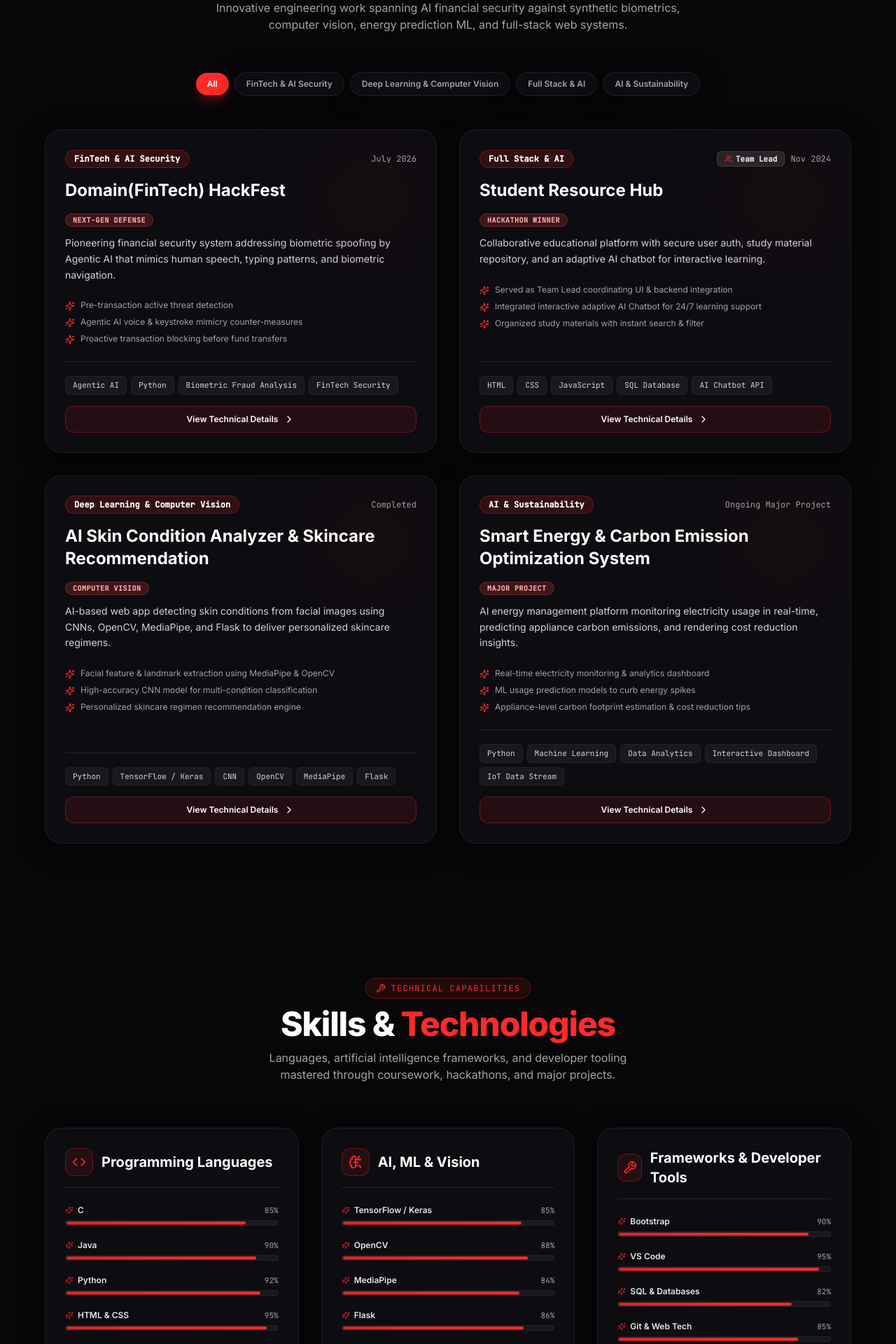
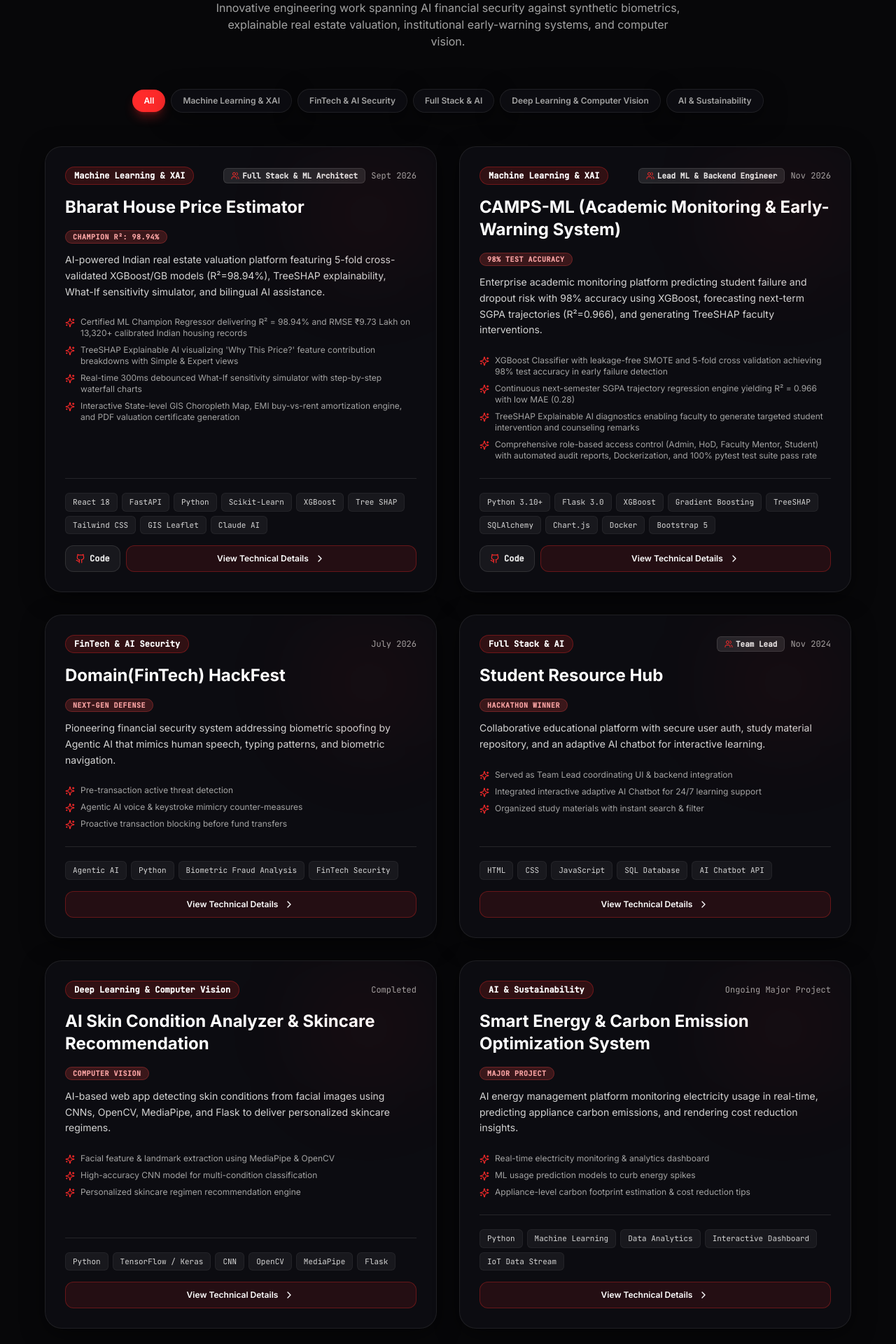
Before and after one commit to reddyvinay0612/Portfolio, a React (Vite) app: page / in a window 1280 px wide. Shown: the part 4760-6680 px from the top of the page at 70% size. Built offline with nearby package versions, Linux system fonts and the light colour scheme; a web font is replaced by a local one.

Commit message:
feat: add Bharat House Price Estimator and CAMPS-ML projects with GitHub links and XAI metrics

```diff
--- a/src/components/Projects.tsx
+++ b/src/components/Projects.tsx
@@ -1,17 +1,27 @@
 import React, { useState } from 'react';
 import { motion, AnimatePresence } from 'framer-motion';
-import { Code2, ShieldAlert, Sparkles, Flame, ExternalLink, Github, ChevronRight, X, Users } from 'lucide-react';
+import { Code2, Sparkles, ExternalLink, Github, ChevronRight, X, Users } from 'lucide-react';
 import { PORTFOLIO_DATA, Project } from '../data/portfolioData';
 
 export const Projects: React.FC = () => {
   const [selectedCategory, setSelectedCategory] = useState<string>('All');
   const [selectedProject, setSelectedProject] = useState<Project | null>(null);
 
-  const categories = ['All', 'FinTech & AI Security', 'Deep Learning & Computer Vision', 'Full Stack & AI', 'AI & Sustainability'];
+  const categories = [
+    'All',
+    'Machine Learning & XAI',
+    'FinTech & AI Security',
+    'Full Stack & AI',
+    'Deep Learning & Computer Vision',
+    'AI & Sustainability'
+  ];
 
   const filteredProjects = selectedCategory === 'All'
     ? PORTFOLIO_DATA.projects
-    : PORTFOLIO_DATA.projects.filter(p => p.category.toLowerCase().includes(selectedCategory.toLowerCase()) || selectedCategory.includes(p.category));
+    : PORTFOLIO_DATA.projects.filter(p =>
+        p.category.toLowerCase().includes(selectedCategory.toLowerCase()) ||
+        selectedCategory.toLowerCase().includes(p.category.toLowerCase())
+      );
 
   return (
     <section id="projects" className="py-24 px-4 md:px-8 relative z-10 bg-[#070709]">
@@ -27,7 +37,7 @@ export const Projects: React.FC = () => {
             Featured <span className="text-[#FF2A2A]">Projects</span>
           </h2>
           <p className="mt-3 text-neutral-400 max-w-2xl text-sm md:text-base">
-            Innovative engineering work spanning AI financial security against synthetic biometrics, computer vision, energy prediction ML, and full-stack web systems.
+            Innovative engineering work spanning AI financial security against synthetic biometrics, explainable real estate valuation, institutional early-warning systems, and computer vision.
           </p>
         </div>
 
@@ -125,13 +135,28 @@ export const Projects: React.FC = () => {
                   ))}
                 </div>
 
+                <div className="flex items-center gap-2">
+                  {project.githubUrl && (
+                    <a
+                      href={project.githubUrl}
+                      target="_blank"
+                      rel="noreferrer"
+                      className="px-3.5 py-2.5 rounded-xl bg-white/5 hover:bg-white/15 text-neutral-200 hover:text-white border border-white/10 hover:border-[#FF2A2A]/50 transition-all flex items-center gap-1.5 text-xs font-mono font-semibold shrink-0"
+                      title="Open GitHub Repository"
+                    >
+                      <Github className="w-3.5 h-3.5 text-[#FF2A2A]" />
+                      <span>Code</span>
+                    </a>
+                  )}
+
                   <button
                     onClick={() => setSelectedProject(project)}
-                  className="w-full flex items-center justify-center gap-2 py-2.5 rounded-xl bg-[#FF2A2A]/10 hover:bg-[#FF2A2A] border border-[#FF2A2A]/30 text-white text-xs font-semibold transition-all group-hover:border-[#FF2A2A]/60"
+                    className="flex-1 flex items-center justify-center gap-2 py-2.5 rounded-xl bg-[#FF2A2A]/10 hover:bg-[#FF2A2A] border border-[#FF2A2A]/30 text-white text-xs font-semibold transition-all group-hover:border-[#FF2A2A]/60"
                   >
                     <span>View Technical Details</span>
                     <ChevronRight className="w-4 h-4 group-hover:translate-x-1 transition-transform" />
                   </button>
+                </div>
               </div>
 
             </motion.div>
@@ -197,10 +222,23 @@ export const Projects: React.FC = () => {
                 ))}
               </div>
 
-              <div className="flex justify-end">
+              <div className="flex flex-col sm:flex-row items-center justify-between gap-4 pt-6 border-t border-white/10">
+                {selectedProject.githubUrl ? (
+                  <a
+                    href={selectedProject.githubUrl}
+                    target="_blank"
+                    rel="noreferrer"
+                    className="w-full sm:w-auto inline-flex items-center justify-center gap-2 px-6 py-2.5 rounded-xl bg-white/10 hover:bg-white/20 text-white font-mono text-xs font-bold transition-all border border-white/15 hover:border-[#FF2A2A]/50"
+                  >
+                    <Github className="w-4 h-4 text-[#FF2A2A]" />
+                    <span>View GitHub Repo</span>
+                    <ExternalLink className="w-3.5 h-3.5 text-neutral-400" />
+                  </a>
+                ) : <div />}
+
                 <button
                   onClick={() => setSelectedProject(null)}
-                  className="px-6 py-2.5 rounded-xl bg-[#FF2A2A] hover:bg-red-600 text-white font-semibold text-xs transition-colors"
+                  className="w-full sm:w-auto px-6 py-2.5 rounded-xl bg-[#FF2A2A] hover:bg-red-600 text-white font-semibold text-xs transition-colors"
                 >
                   Close Window
                 </button>
--- a/src/data/portfolioData.ts
+++ b/src/data/portfolioData.ts
@@ -46,11 +46,11 @@ export const PORTFOLIO_DATA = {
     title: "Computer Science & Design Engineer",
     tagline: "Crafting intelligent AI systems & high-impact digital experiences",
     about: "Computer Science and Design student at PES Institute of Technology & Management with a solid 8.02 GPA. Passionate about building AI-powered web applications, FinTech security solutions, and intuitive user interfaces.",
-    location: "Shivammogga, Karnataka, India",
+    location: "Shivamogga, Karnataka, India",
     timezone: "Asia/Kolkata",
     email: "vinayprakashvg@gmail.com",
     phone: "+91 9353642283",
-    github: "https://github.com",
+    github: "https://github.com/reddyvinay0612",
     linkedin: "https://linkedin.com",
     spokenLanguages: ["English", "Kannada", "Hindi"]
   },
@@ -72,6 +72,44 @@ export const PORTFOLIO_DATA = {
   } as Education,
 
   projects: [
+    {
+      id: "house-price-prediction",
+      title: "Bharat House Price Estimator",
+      category: "Machine Learning & XAI",
+      period: "Sept 2026",
+      role: "Full Stack & ML Architect",
+      statusBadge: "Champion R²: 98.94%",
+      description: "AI-powered Indian real estate valuation platform featuring 5-fold cross-validated XGBoost/GB models (R²=98.94%), TreeSHAP explainability, What-If sensitivity simulator, and bilingual AI assistance.",
+      longDescription: "An econometric property valuation and geospatial real estate intelligence platform built for Indian citizens, financial institutions, and urban planning authorities. Employs certified 5-fold cross-validated Gradient Boosting & XGBoost regressors delivering an R² of 98.94% and RMSE ₹9.73 Lakh on 13,320+ calibrated housing records. Includes TreeSHAP feature attributions ('Why This Price?'), real-time 300ms debounced sensitivity sliders with waterfall charts, interactive GIS choropleth maps, reducing-balance EMI/Rent financial crossover engines, and automated official PDF valuation certificates with QR code verification.",
+      technologies: ["React 18", "FastAPI", "Python", "Scikit-Learn", "XGBoost", "Tree SHAP", "Tailwind CSS", "GIS Leaflet", "Claude AI"],
+      highlights: [
+        "Certified ML Champion Regressor delivering R² = 98.94% and RMSE ₹9.73 Lakh on 13,320+ calibrated Indian housing records",
+        "TreeSHAP Explainable AI visualizing 'Why This Price?' feature contribution breakdowns with Simple & Expert views",
+        "Real-time 300ms debounced What-If sensitivity simulator with step-by-step waterfall charts",
+        "Interactive State-level GIS Choropleth Map, EMI buy-vs-rent amortization engine, and PDF valuation certificate generation"
+      ],
+      githubUrl: "https://github.com/reddyvinay0612/House-Price-Prediction",
+      featured: true
+    },
+    {
+      id: "camps-ml",
+      title: "CAMPS-ML (Academic Monitoring & Early-Warning System)",
+      category: "Machine Learning & XAI",
+      period: "Nov 2026",
+      role: "Lead ML & Backend Engineer",
+      statusBadge: "98% Test Accuracy",
+      description: "Enterprise academic monitoring platform predicting student failure and dropout risk with 98% accuracy using XGBoost, forecasting next-term SGPA trajectories (R²=0.966), and generating TreeSHAP faculty interventions.",
+      longDescription: "An end-to-end institutional early-warning and academic monitoring platform designed for credit-based technical colleges (VTU/Autonomous/AICTE). Integrates continuous internal evaluations (CIE IA1–IA3), attendance, semester grades, and demographic data. Predicts student failure and dropout risk with 98% accuracy using XGBoost classification with leakage-free SMOTE, forecasts next-semester SGPA trajectories with Gradient Boosting regression (R²=0.966, MAE 0.28), and generates personalized TreeSHAP explanations to guide faculty mentorship and counseling interventions.",
+      technologies: ["Python 3.10+", "Flask 3.0", "XGBoost", "Gradient Boosting", "TreeSHAP", "SQLAlchemy", "Chart.js", "Docker", "Bootstrap 5"],
+      highlights: [
+        "XGBoost Classifier with leakage-free SMOTE and 5-fold cross validation achieving 98% test accuracy in early failure detection",
+        "Continuous next-semester SGPA trajectory regression engine yielding R² = 0.966 with low MAE (0.28)",
+        "TreeSHAP Explainable AI diagnostics enabling faculty to generate targeted student intervention and counseling remarks",
+        "Comprehensive role-based access control (Admin, HoD, Faculty Mentor, Student) with automated audit reports, Dockerization, and 100% pytest test suite pass rate"
+      ],
+      githubUrl: "https://github.com/reddyvinay0612/Centralized-Academic-Monitoring-and-Prediction-System-Using-Machine-Learning",
+      featured: true
+    },
     {
       id: "fintech-security",
       title: "Domain(FinTech) HackFest",
@@ -144,32 +182,33 @@ export const PORTFOLIO_DATA = {
       title: "Programming Languages",
       iconName: "Code",
       skills: [
+        { name: "Python", level: 94 },
+        { name: "JavaScript / TypeScript", level: 90 },
+        { name: "Java", level: 88 },
         { name: "C", level: 85 },
-        { name: "Java", level: 90 },
-        { name: "Python", level: 92 },
-        { name: "HTML & CSS", level: 95 },
-        { name: "JavaScript", level: 88 }
+        { name: "HTML5 & Modern CSS", level: 95 }
       ]
     },
     {
-      title: "AI, ML & Vision",
+      title: "AI, ML & Explainability",
       iconName: "BrainCircuit",
       skills: [
-        { name: "TensorFlow / Keras", level: 85 },
-        { name: "OpenCV", level: 88 },
-        { name: "MediaPipe", level: 84 },
-        { name: "Flask", level: 86 },
-        { name: "Machine Learning (CNN)", level: 88 }
+        { name: "XGBoost & Scikit-Learn", level: 92 },
+        { name: "TreeSHAP (Explainable AI)", level: 90 },
+        { name: "TensorFlow / Keras (CNN)", level: 86 },
+        { name: "FastAPI & Flask Services", level: 92 },
+        { name: "OpenCV & Computer Vision", level: 85 }
       ]
     },
     {
-      title: "Frameworks & Developer Tools",
+      title: "Full Stack & DevOps",
       iconName: "Wrench",
       skills: [
-        { name: "Bootstrap", level: 90 },
-        { name: "VS Code", level: 95 },
-        { name: "SQL & Databases", level: 82 },
-        { name: "Git & Web Tech", level: 85 }
+        { name: "React 18 & Vite", level: 92 },
+        { name: "Tailwind CSS & Framer Motion", level: 95 },
+        { name: "SQLAlchemy & PostgreSQL", level: 86 },
+        { name: "Docker & Containerization", level: 84 },
+        { name: "Git & Version Control", level: 92 }
       ]
     }
   ] as SkillCategory[],
@@ -188,51 +227,45 @@ export const PORTFOLIO_DATA = {
       category: "Hackathon",
       organization: "Malnad College of Engineering",
       duration: "6 Hours",
-      description: "State-level rapid hackathon competing in innovative software solution design.",
-      badge: "State Level"
+      description: "Developed solutions targeting sustainability and resource allocation in competitive team sprints.",
+      badge: "Zonal Hack"
     },
     {
-      title: "JNNCE Sigma 2024",
-      category: "Hackathon",
-      organization: "JNN College of Engineering, Shivamogga",
-      duration: "2024",
-      description: "Inter-collegiate technical hackathon showcase.",
-      badge: "Regional"
+      title: "Infosys Campus Connect",
+      category: "Industrial Visit",
+      organization: "Infosys Development Center, Mysuru",
+      duration: "1 Day",
+      description: "Engaged directly with enterprise architectures, distributed delivery pipelines, and production QA methodologies.",
+      badge: "Corporate Insight"
     },
     {
-      title: "BOSCH Vocational Center, Bengaluru",
-      category: "Industrial Visit",
-      organization: "BOSCH Vocational Center",
-      description: "Skill development training in Industrial Immersion on Industry 4.0 solutions & IoT systems.",
-      badge: "Industry 4.0 / IoT"
-    },
-    {
-      title: "SERC, IISc Bangalore",
-      category: "Industrial Visit",
-      organization: "Supercomputer Education and Research Centre (SERC)",
-      description: "Supercomputing exposure gaining experience with high-performance computing (HPC) infrastructure and cutting-edge applications.",
-      badge: "Supercomputing / HPC"
+      title: "Full Stack Web Development",
+      category: "Development Program",
+      organization: "Professional Training Initiative",
+      duration: "1 Month Intensive",
+      description: "Mastered end-to-end full stack architecture including frontend layouts, database pipelines, and API integrations.",
+      badge: "Full Stack"
     }
   ] as EventItem[],
 
   certifications: [
     {
       title: "Full Stack Web Development",
-      issuer: "MINDENIOUS",
-      period: "April 2025 – May 2025",
-      description: "Comprehensive certificate training covering modern full-stack web architectures, frontend frameworks, database management, and API design."
+      issuer: "Professional Development Program",
+      period: "Completed",
+      description: "Intensive 1-month comprehensive training covering frontend modern interfaces, backend APIs, and SQL connectivity."
     },
     {
-      title: "Java for Enterprise: Developing Robust Solutions",
-      issuer: "Student Development Program",
+      title: "Enterprise Java Programming",
+      issuer: "Technical Training Institute",
       period: "Completed",
-      description: "In-depth training on enterprise Java applications, Object-Oriented Architecture, and scalable software solutions."
+      description: "Core and advanced Java, object-oriented software engineering principles, and enterprise application patterns."
     },
     {
-      title: "Unlocking Cyber Security: Basics to Advanced Techniques",
-      issuer: "Student Development Program",
+      title: "Cybersecurity & Defenses",
+      issuer: "Domain Security Program",
       period: "Completed",
-      description: "Hands-on program covering modern cyber security principles, network defense, threat modeling, and ethical hacking fundamentals."
+      description: "Network security foundations, penetration testing awareness, and modern biometric anti-spoofing techniques."
     }
   ]
 };
```
Lines whose indentation alone changed are shown as unchanged.
